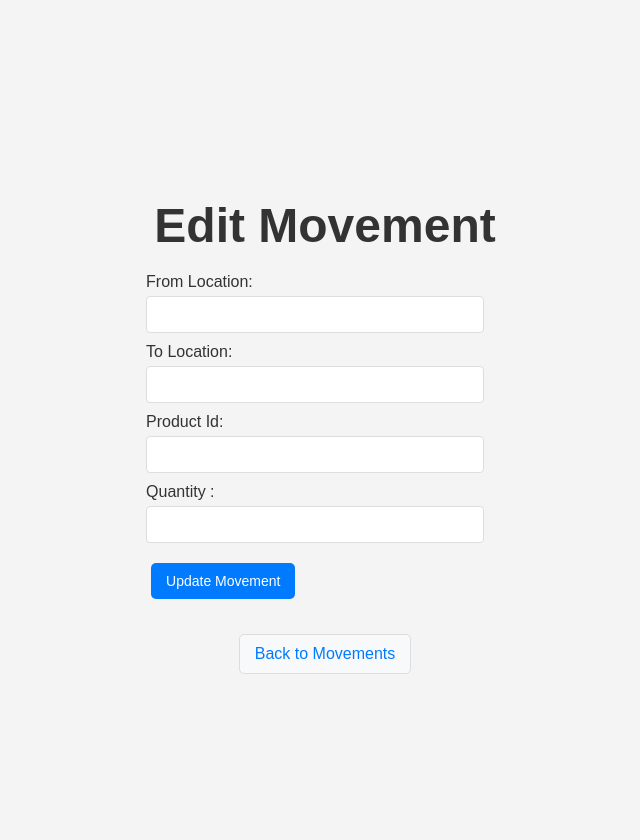
After one commit to CHARAN-ELANGO/Inventory-Management, a Flask app: template templates/edit_movement.html in a window 1280 px wide. The commit adds this page. Shown: the whole page, without its empty margins (315-955 px from the left). Run offline with Flask 3, Linux system fonts and the light colour scheme; the template is opened without the code that fills it, so the values that code supplies are empty; some libraries are stand-ins or nearby versions.

Commit message:
edit,view-location and movement

```diff
--- a/app.py
+++ b/app.py
@@ -155,5 +155,68 @@ def view_location(location_id):
         return "location not found", 404
 
     return render_template('view_location.html', location=location)
+
+@app.route('/edit_location/<int:location_id>', methods=['GET', 'POST'])
+def edit_location(location_id):
+    cursor = mysql.connection.cursor(MySQLdb.cursors.DictCursor)
+
+    # If the form is submitted, update the product
+    if request.method == 'POST':
+        location_name = request.form['location_name']
+
+        # Update the product in the database
+        cursor.execute("UPDATE location SET location_name = %s WHERE location_id = %s", (location_name, location_id))
+        mysql.connection.commit()
+        return redirect('/add_location')
+
+    # Fetch the existing product details
+    cursor.execute("SELECT * FROM location WHERE location_id = %s", (location_id,))
+    location = cursor.fetchone()
+
+    if not location:
+        return "location not found", 404
+
+    return render_template('edit_location.html', location=location)
+
+
+@app.route('/view_movement/<int:movement_id>')
+def view_movement(movement_id):
+    cursor = mysql.connection.cursor(MySQLdb.cursors.DictCursor)
+    print("==>", movement_id)
+    # Fetch the product details by its ID
+    cursor.execute("SELECT * FROM productmovement WHERE movement_id = %s", (movement_id,))
+    movement = cursor.fetchone()
+
+    if not movement:
+        return "movement not found", 404
+
+    return render_template('view_movement.html', movement=movement)
+
+@app.route('/edit_movement/<int:movement_id>', methods=['GET', 'POST'])
+def edit_movement(movement_id):
+    cursor = mysql.connection.cursor(MySQLdb.cursors.DictCursor)
+
+    # If the form is submitted, update the product
+    if request.method == 'POST':
+        from_location = request.form['from_location']
+        to_location = request.form['to_location']
+        product_id = request.form['product_id']
+        qty = request.form['qty']
+
+
+        # Update the product in the database
+        cursor.execute("UPDATE productmovement SET from_location = %s,to_location=%s,product_id=%s,qty=%s WHERE movement_id = %s", (from_location,to_location,product_id,qty, movement_id))
+        mysql.connection.commit()
+        return redirect('/add_movement')
+
+    # Fetch the existing product details
+    cursor.execute("SELECT * FROM productmovement WHERE movement_id = %s", (movement_id,))
+    movement = cursor.fetchone()
+
+    if not movement:
+        return "movement not found", 404
+
+    return render_template('edit_movement.html', movement=movement)
+
 if __name__ == '__main__':
     app.run(debug=True)
--- /dev/null
+++ b/templates/edit_movement.html
@@ -0,0 +1,51 @@
+<html lang="en">
+  <head>
+    <meta charset="UTF-8" />
+    <meta name="viewport" content="width=device-width, initial-scale=1.0" />
+    <link
+      rel="stylesheet"
+      href="{{ url_for('static', filename='styles.css') }}"
+    />
+    <title>Edit Movement</title>
+  </head>
+  <body>
+    <h1>Edit Movement</h1>
+    <form method="POST" action="/edit_movement/{{ movement.movement_id }}">
+      <label for="movement.from_location">From Location:</label>
+      <input
+        type="text"
+        id="movement.from_location"
+        name="from_location"
+        value="{{ movement.from_location }}"
+        required
+      />
+      <label for="movement.to_location">To Location:</label>
+      <input
+        type="text"
+        id="movement.to_location"
+        name="to_location"
+        value="{{ movement.to_location }}"
+        required
+      />
+      <label for=" movement.product_id">Product Id:</label>
+      <input
+        type="text"
+        id="movement.product_id"
+        name="product_id"
+        value="{{ movement.product_id }}"
+        required
+      />
+      <label for="movement.qty">Quantity :</label>
+      <input
+        type="text"
+        id="movement.qty"
+        name="qty"
+        value="{{ movement.qty }}"
+        required
+      />
+
+      <button type="submit">Update Movement</button>
+    </form>
+    <a href="/" class="back-button">Back to Movements</a>
+  </body>
+</html>
--- a/templates/view_location.html
+++ b/templates/view_location.html
@@ -7,7 +7,7 @@
       rel="stylesheet"
       href="{{ url_for('static', filename='styles.css') }}"
     />
-    <title>View Locatiom</title>
+    <title>View Location</title>
   </head>
   <body>
     <h1>View Location</h1>
```
Also changed, not shown: templates/add_movement.html (+30 -7 lines), templates/edit_location.html (added, +27 -0 lines), templates/view_movement.html (added, +27 -0 lines).
